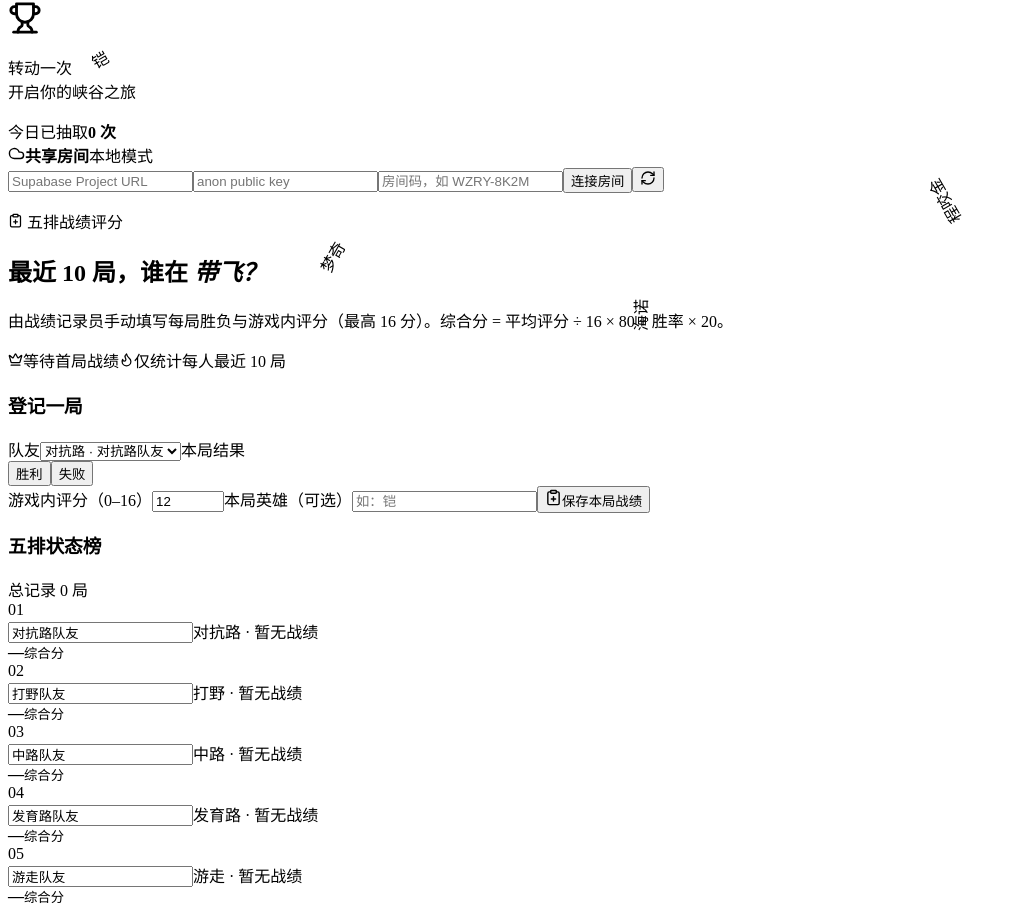
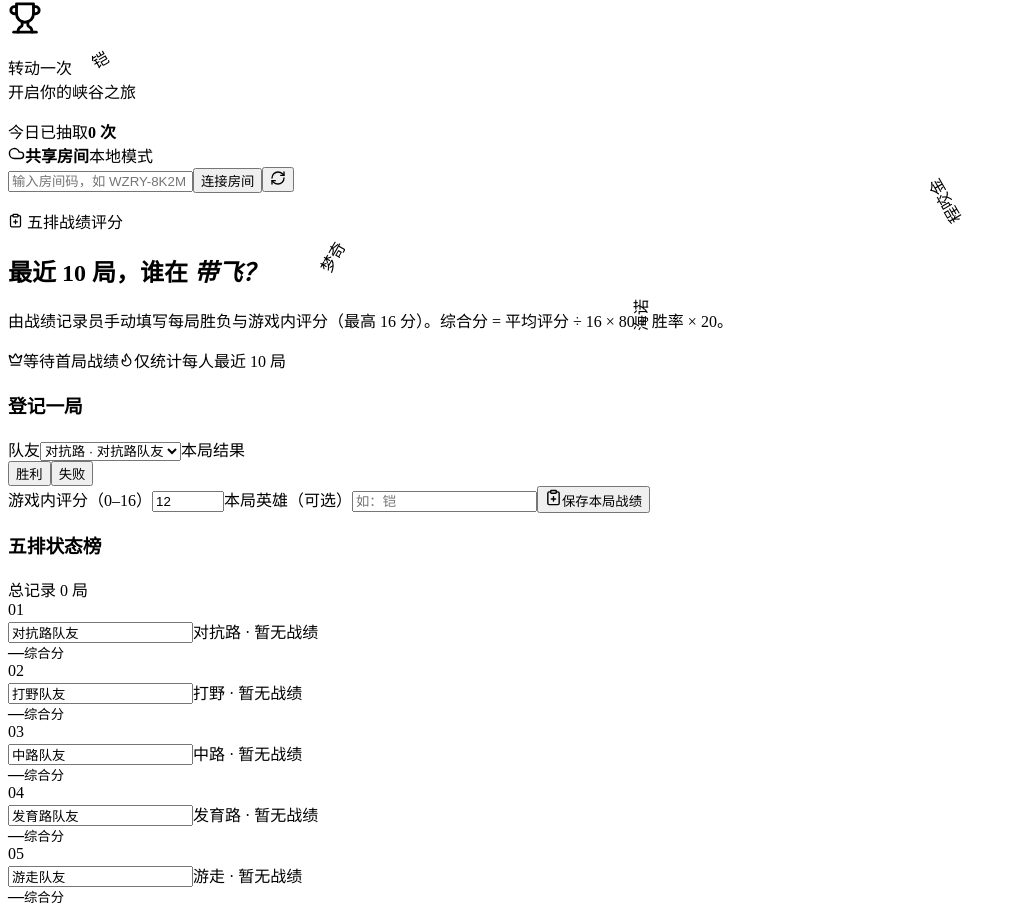
Before and after one commit to start-wq/my-html, a React (Vite) app: page / in a window 1280 px wide. Shown: the part 972-1886 px from the top of the page, without its empty margins (0-1016 px from the left). Built offline with nearby package versions, Linux system fonts and the light colour scheme; the HTML template or start-up script is replaced by a standard one.

Commit message:
Update App.jsx

```diff
--- a/src/App.jsx
+++ b/src/App.jsx
@@ -55,7 +55,7 @@ export default function App() {
     </section>
     {picked && <div className="result-toast"><div className="result-icon">{picked.slice(0, 1)}</div><div><span>本局英雄已锁定</span><b>{picked}</b></div><button onClick={() => setPicked('')}><X size={17} /></button></div>}
     <section className="scoreboard">
-      <form className="cloud-bar" onSubmit={connectCloud}><div className="cloud-title"><Cloud size={17} /><b>共享房间</b><span>{cloudStatus}</span></div><input placeholder="Supabase Project URL" value={cloud.url} onChange={event => setCloud(item => ({ ...item, url: event.target.value }))} /><input placeholder="anon public key" value={cloud.key} onChange={event => setCloud(item => ({ ...item, key: event.target.value }))} /><input className="room-code" placeholder="房间码，如 WZRY-8K2M" value={cloud.roomCode} onChange={event => setCloud(item => ({ ...item, roomCode: event.target.value.toUpperCase().replace(/\s/g, '') }))} /><button type="submit">连接房间</button><button type="button" title="立即同步" onClick={() => syncRecords()}><RefreshCw size={16} /></button></form>
+      <form className="cloud-bar" onSubmit={connectCloud}><div className="cloud-title"><Cloud size={17} /><b>共享房间</b><span>{cloudStatus}</span></div><input className="room-code" placeholder="输入房间码，如 WZRY-8K2M" value={cloud.roomCode} onChange={event => setCloud(item => ({ ...item, roomCode: event.target.value.toUpperCase().replace(/\s/g, '') }))} /><button type="submit">连接房间</button><button type="button" title="立即同步" onClick={() => syncRecords()}><RefreshCw size={16} /></button></form>
       <div className="scoreboard-heading"><div><p className="eyebrow"><ClipboardPlus size={15} /> 五排战绩评分</p><h2>最近 10 局，谁在 <em>带飞？</em></h2><p>由战绩记录员手动填写每局胜负与游戏内评分（最高 16 分）。综合分 = 平均评分 ÷ 16 × 80 + 胜率 × 20。</p></div><div className="score-legend"><span><Crown size={15} />{best ? `本周 C 位：${best.name}` : '等待首局战绩'}</span><span><Flame size={15} />仅统计每人最近 10 局</span></div></div>
       <div className="score-grid">
         <form className="score-form" onSubmit={addRecord}><h3>登记一局</h3><label>队友<select value={scoreForm.playerId} onChange={event => setScoreForm(form => ({ ...form, playerId: event.target.value }))}>{players.map(player => <option key={player.id} value={player.id}>{player.lane} · {player.name}</option>)}</select></label><label>本局结果<div className="result-switch"><button type="button" className={scoreForm.result === 'win' ? 'chosen win' : ''} onClick={() => setScoreForm(form => ({ ...form, result: 'win' }))}>胜利</button><button type="button" className={scoreForm.result === 'loss' ? 'chosen loss' : ''} onClick={() => setScoreForm(form => ({ ...form, result: 'loss' }))}>失败</button></div></label><label>游戏内评分（0–16）<input type="number" min="0" max="16" step="0.1" value={scoreForm.rating} onChange={event => setScoreForm(form => ({ ...form, rating: event.target.value }))} required /></label><label>本局英雄（可选）<input placeholder="如：铠" value={scoreForm.hero} onChange={event => setScoreForm(form => ({ ...form, hero: event.target.value }))} /></label><button className="save-score" type="submit"><ClipboardPlus size={17} />保存本局战绩</button></form>
```
